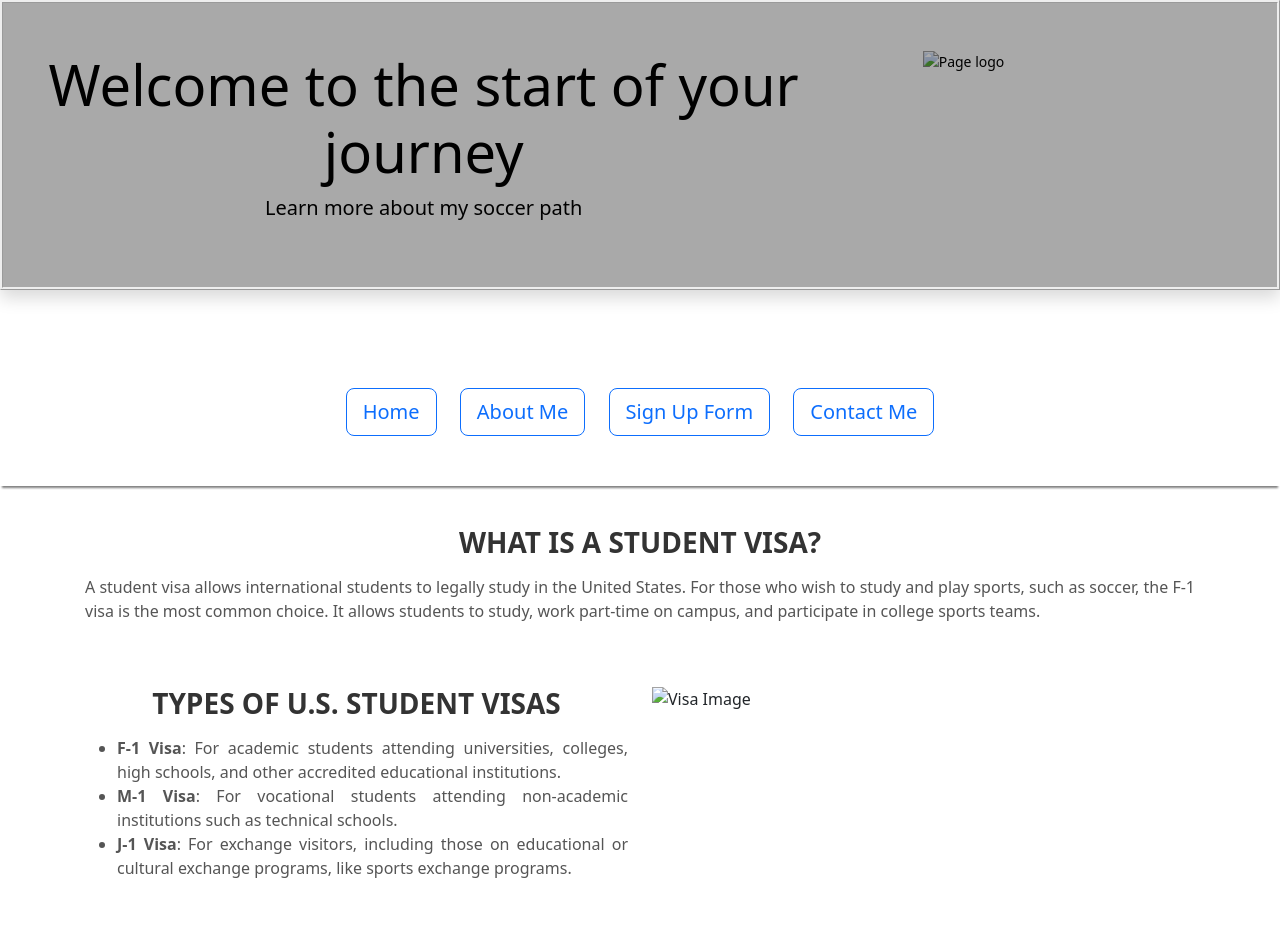
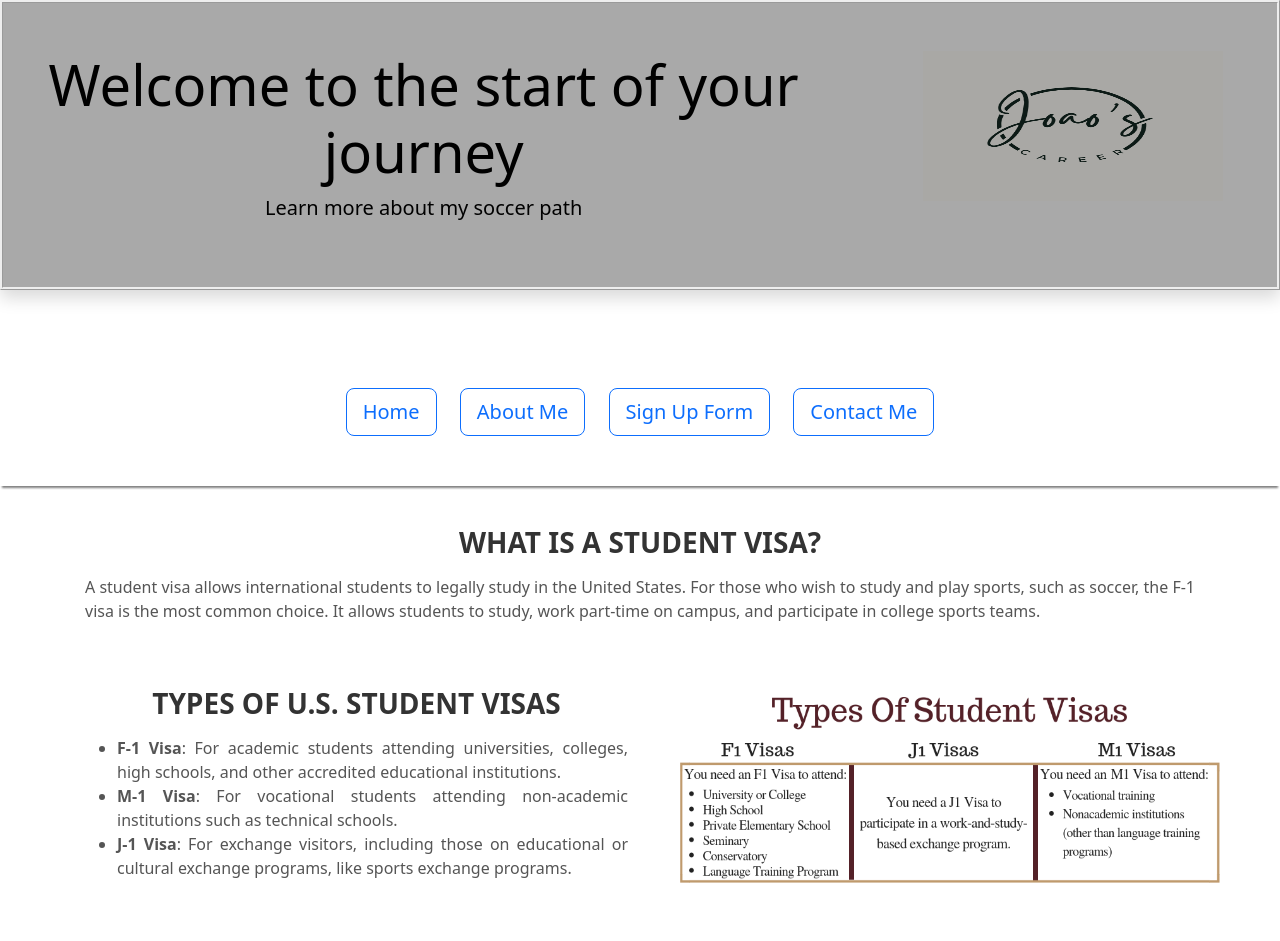
Before and after one commit to jmaia173/SFTE300_Project, a plain HTML site: page Visa.html in a window 1280 px wide. Shown: the top 941 px of the page. Drawn offline with nearby package versions, Linux system fonts and the light colour scheme.

Commit message:
image update

```diff
--- a/Visa.html
+++ b/Visa.html
@@ -25,7 +25,7 @@
                 <p class="lead">Learn more about my soccer path</p>
             </div>
             <div class="col-md-4 small">
-                <img class="hide-bg" src="Joao Maia.png" alt="Page logo" width="300" height="150">
+                <img class="hide-bg" src="images/Joao Maia.png" alt="Page logo" width="300" height="150">
             </div>
         </div>
     </header>
@@ -67,7 +67,7 @@
                 </ul>
             </div>
             <div class="col-md-6">
-                <img src="images/iVisa.png" alt="Visa Image" width="600" height="200">
+                <img src="images/Visa.png" alt="Visa Image" width="600" height="200">
             </div>
         </div>
 
```
Also changed, not shown: Tips.html (+1 -1 lines), about-me.html (+1 -1 lines), contact.html (+1 -1 lines), forms.html (+1 -1 lines), images/Bushnell mens pic.webp (deleted), images/Fluminense.jpg.webp (deleted), images/Pro soccer player.webp (deleted).
